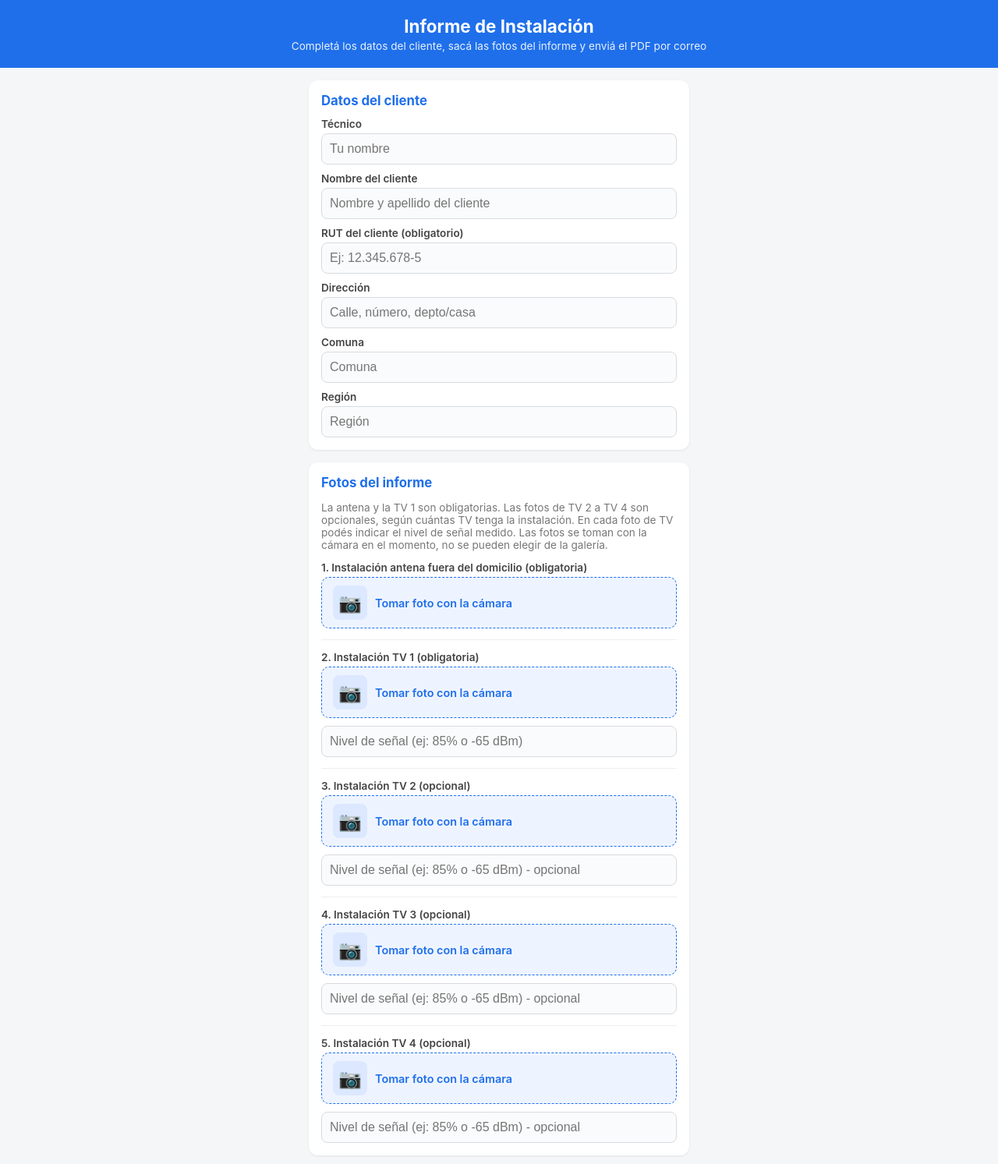
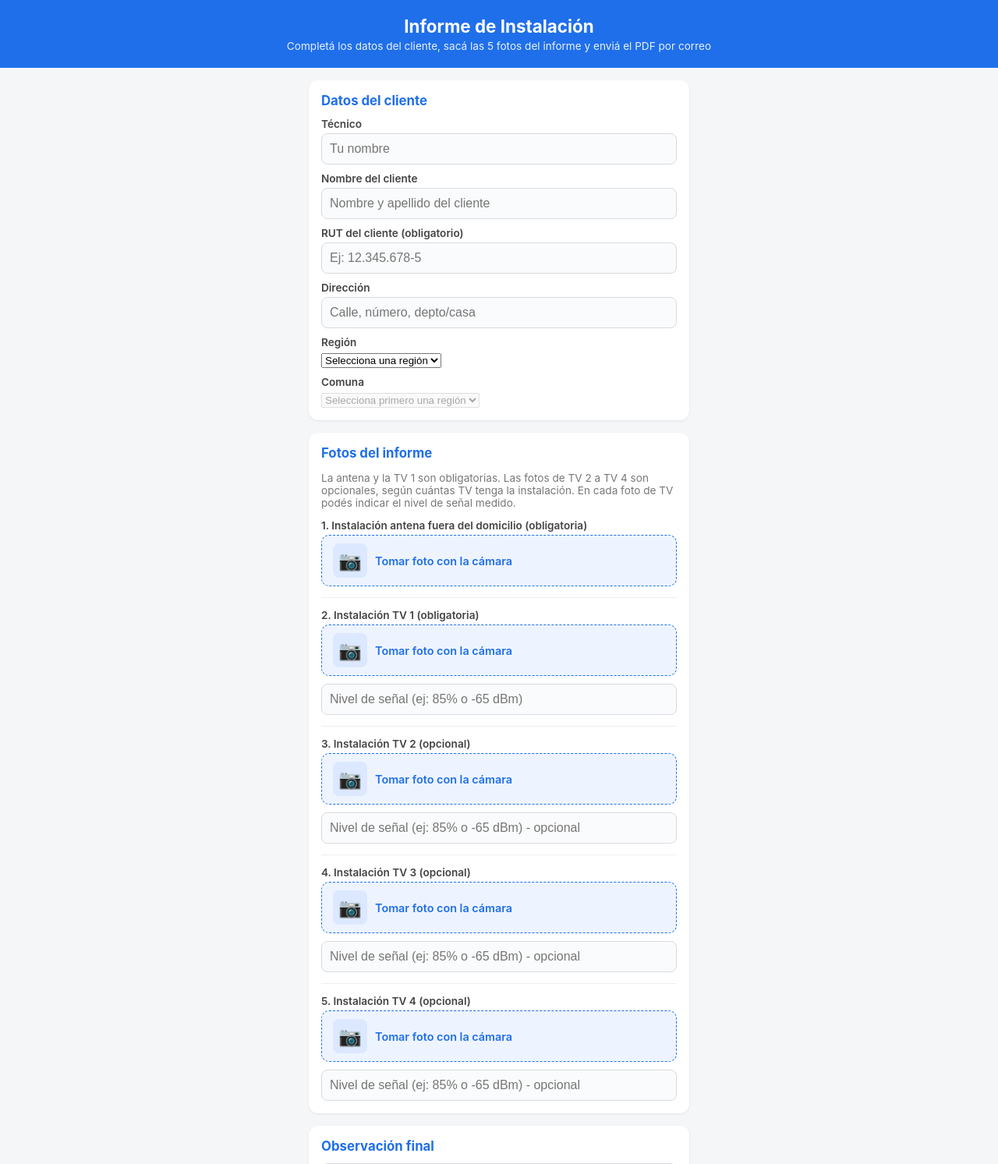
Before and after one commit to darrbe7-cloud/informe-instalaciones, a Flask app: page / in a window 1280 px wide. Shown: the top 1493 px of the page at 78% size. Run offline with Flask 3, Linux system fonts and the light colour scheme.

Commit message:
Update index.html

```diff
--- a/templates/index.html
+++ b/templates/index.html
@@ -13,7 +13,7 @@
 <body>
   <header class="app-header">
     <h1>Informe de Instalación</h1>
-    <p class="subtitle">Completá los datos del cliente, sacá las fotos del informe y enviá el PDF por correo</p>
+    <p class="subtitle">Completá los datos del cliente, sacá las 5 fotos del informe y enviá el PDF por correo</p>
   </header>
 
   <main>
@@ -44,16 +44,20 @@
         <label for="direccion">Dirección</label>
         <input type="text" id="direccion" name="direccion" placeholder="Calle, número, depto/casa" />
 
+        <label for="region">Región</label>
+        <select id="region" name="region">
+          <option value="">Selecciona una región</option>
+        </select>
+
         <label for="comuna">Comuna</label>
-        <input type="text" id="comuna" name="comuna" placeholder="Comuna" />
-
-        <label for="region">Región</label>
-        <input type="text" id="region" name="region" placeholder="Región" />
+        <select id="comuna" name="comuna" disabled>
+          <option value="">Selecciona primero una región</option>
+        </select>
       </section>
 
       <section class="card">
         <h2>Fotos del informe</h2>
-        <p class="hint">La antena y la TV 1 son obligatorias. Las fotos de TV 2 a TV 4 son opcionales, según cuántas TV tenga la instalación. En cada foto de TV podés indicar el nivel de señal medido. Las fotos se toman con la cámara en el momento, no se pueden elegir de la galería.</p>
+        <p class="hint">La antena y la TV 1 son obligatorias. Las fotos de TV 2 a TV 4 son opcionales, según cuántas TV tenga la instalación. En cada foto de TV podés indicar el nivel de señal medido.</p>
 
         {% for slot in foto_slots %}
         <div class="foto-slot" id="slot-{{ slot.key }}">
```
